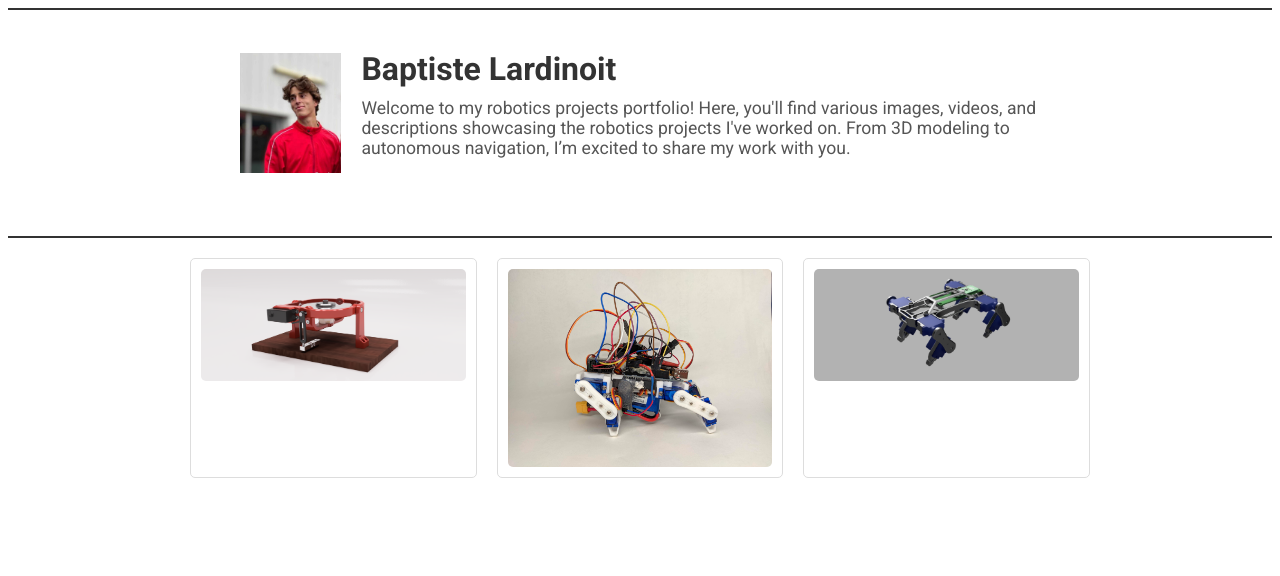
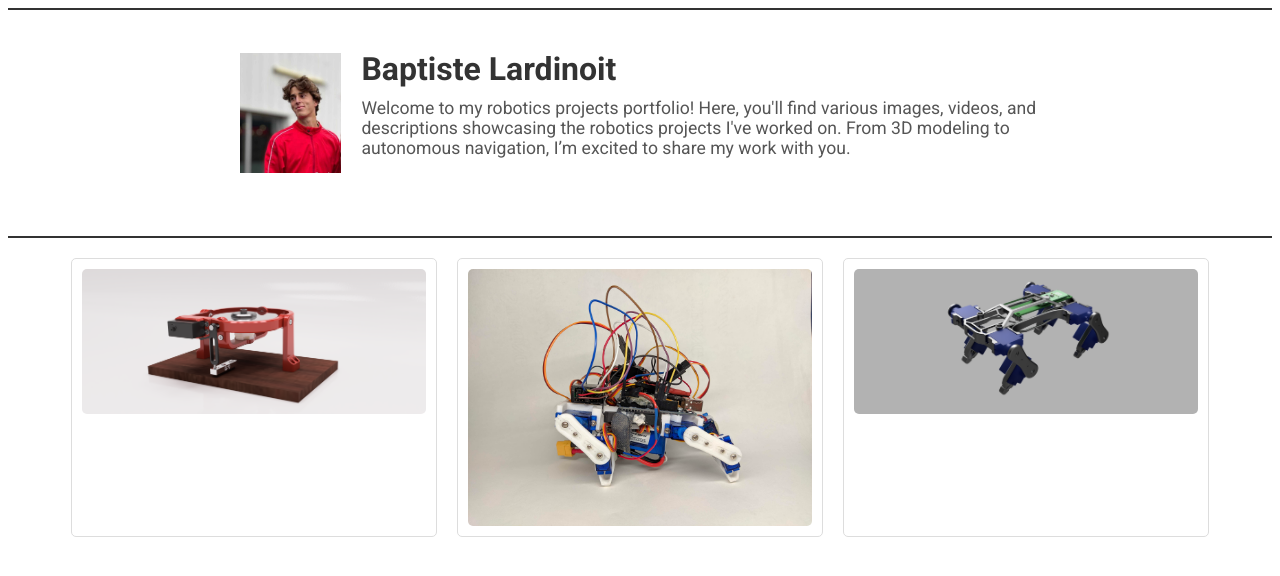
Before and after one commit to BaptisteLardinoit/BaptisteLardinoit.github.io, a Jekyll site: the page built from index.md, in a window 1280 px wide. Shown: the top 576 px of the page. Built offline with Jekyll 4.4.1, drawn with Linux system fonts in a browser that asks for light colours.

Commit message:
Update style.css

```diff
--- a/assets/css/style.css
+++ b/assets/css/style.css
@@ -49,7 +49,7 @@ h1, h2, h3, h4, h5, h6 {
 
 .content-container {
   width: 90%; /* Sets the width to 90% of the viewport */
-  max-width: 900px; /* Controls the width of the main content area */
+  /*max-width: 900px; /* Controls the width of the main content area */
   margin: 0 auto; /* Centers the content container */
   padding: 20px; /* Adds space around the content */
 }
```
